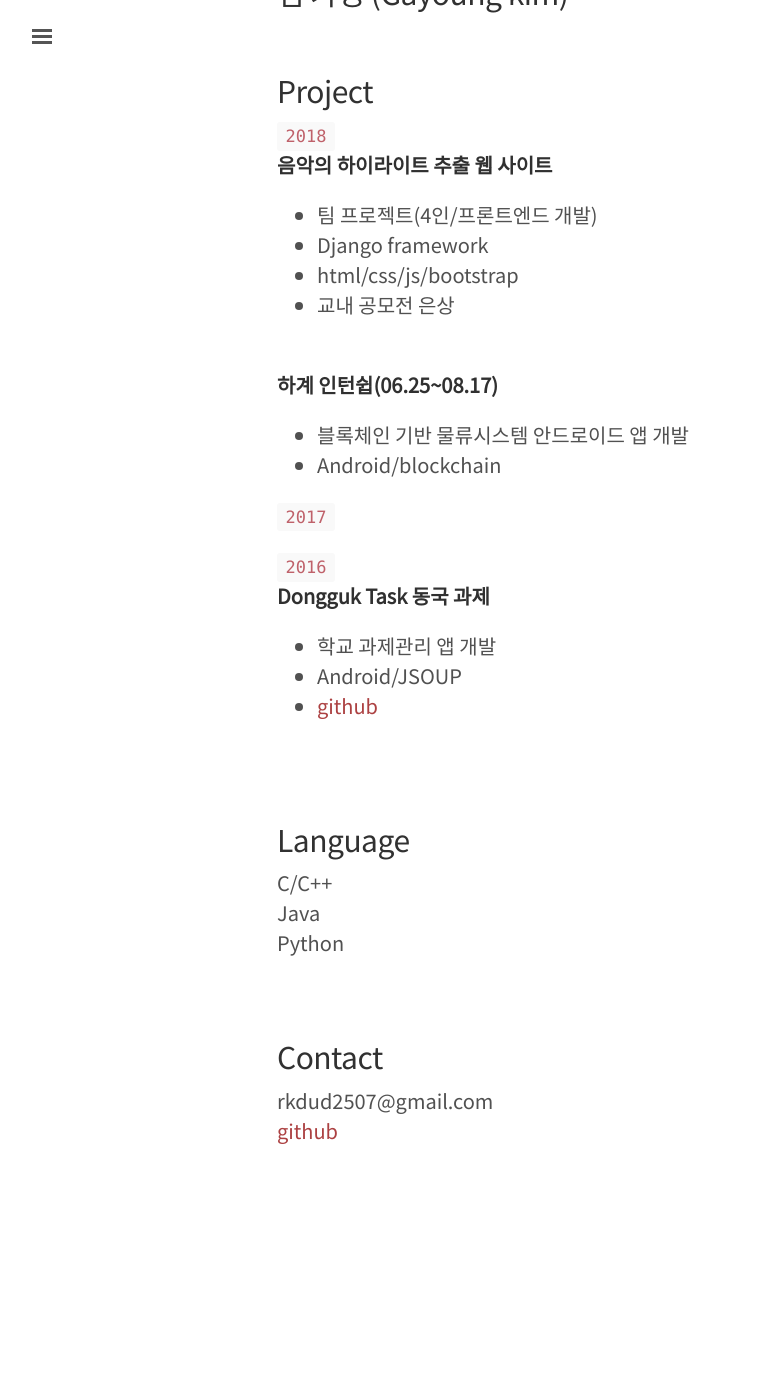
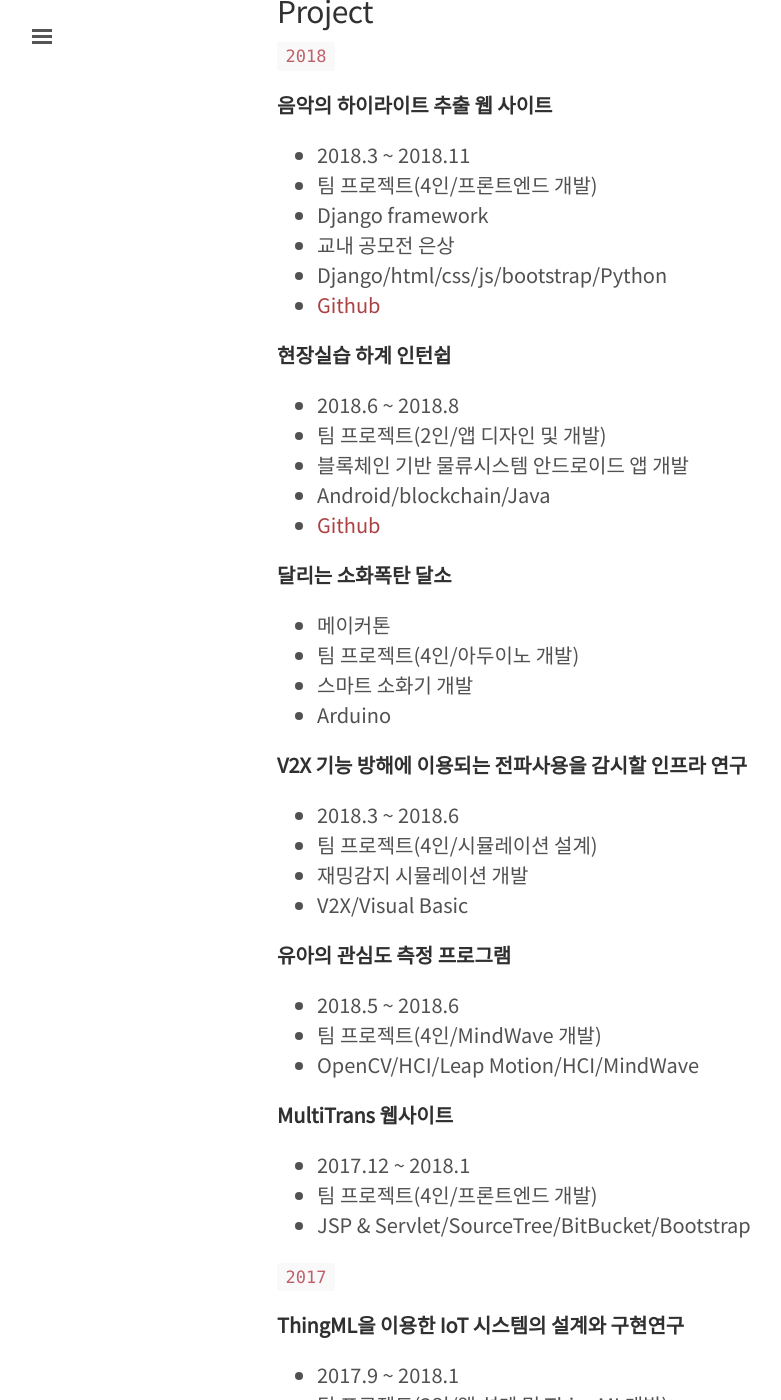
Before and after one commit to gyyomee/gyyomee.github.io, a Jekyll site: the page built from about.md, in a window 1280 px wide and 1400 px high, scrolled down 268 px. Shown: the whole window, without its empty margins (3-784 px from the left). Built offline with Jekyll 4.4.1, drawn with Linux system fonts in a browser that asks for light colours; before the commit the page ends 1494 px from its top, so only the background shows below that; some of the changed text lies outside the part shown.

Commit message:
수정 - 프로젝트추가

```diff
--- a/about.md
+++ b/about.md
@@ -2,38 +2,81 @@
 layout: page
 title: About
 ---
-<br>
+
 ## 김 가영 (Gayoung kim)
-<br>
+
 ## Project
-`2018`<br>
+
+`2018`
+
 **음악의 하이라이트 추출 웹 사이트**
+* 2018.3 ~ 2018.11
 * 팀 프로젝트(4인/프론트엔드 개발)
 * Django framework
-* html/css/js/bootstrap
 * 교내 공모전 은상
+* Django/html/css/js/bootstrap/Python
+* [Github](https://github.com/gyyomee/highlight_web)
 
-<br>
-**하계 인턴쉽(06.25~08.17)**
+**현장실습 하계 인턴쉽**
+* 2018.6 ~ 2018.8
+* 팀 프로젝트(2인/앱 디자인 및 개발)
 * 블록체인 기반 물류시스템 안드로이드 앱 개발
-* Android/blockchain
-<br>
+* Android/blockchain/Java
+* [Github](https://github.com/gyyomee/MSNet_Android)
+
+**달리는 소화폭탄 달소**
+* 메이커톤
+* 팀 프로젝트(4인/아두이노 개발)
+* 스마트 소화기 개발
+* Arduino
+
+**V2X 기능 방해에 이용되는 전파사용을 감시할 인프라 연구**
+* 2018.3 ~ 2018.6
+* 팀 프로젝트(4인/시뮬레이션 설계)
+* 재밍감지 시뮬레이션 개발
+* V2X/Visual Basic
+
+**유아의 관심도 측정 프로그램**
+* 2018.5 ~ 2018.6
+* 팀 프로젝트(4인/MindWave 개발)
+* OpenCV/HCI/Leap Motion/HCI/MindWave
+
+**MultiTrans 웹사이트**
+* 2017.12 ~ 2018.1
+* 팀 프로젝트(4인/프론트엔드 개발)
+* JSP & Servlet/SourceTree/BitBucket/Bootstrap
 
 `2017`
 
+**ThingML을 이용한 IoT 시스템의 설계와 구현연구**
+* 2017.9 ~ 2018.1
+* 팀 프로젝트(3인/앱 설계 및 ThingML개발)
+* 2018 한국 소프트웨어공학 학술대회(KCSE 2018)
+* ThingML/UML/IoT
+
+**쇼핑몰 웹사이트**
+* 2017.9 ~ 2017.12
+* 팀 프로젝트(프론트엔드 개발)
+* JSP/Servlet/Oracle DB
+
 `2016`
-<br>
+
 **Dongguk Task 동국 과제**
+* 2016.9 ~ 2016.12
+* 팀 프로젝트(3인/설계 및 과제리스트 개발)
 * 학교 과제관리 앱 개발
-* Android/JSOUP
-* [github](https://github.com/gayoungg/DonggukTask)
+* Android/JSoup
+* [Github](https://github.com/gayoungg/DonggukTask)
 
-<br><br>
+
 ## Language
-C/C++<br>
-Java<br>
-Python<br>
-<br><br>
+C/C++
+
+Java
+
+Python
+
 ## Contact
-rkdud2507@gmail.com<br>
+rkdud2507@gmail.com
+
 [github](https://github.com/gayoungg)
```
